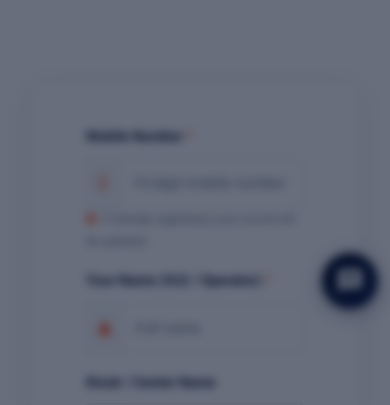
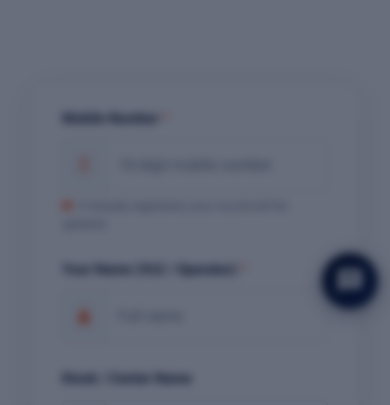
Before and after one commit to Punjabsaathi/Punjab-Saathi, a Laravel app: page /register-agent in a window 390 px wide. Shown: the part 2195-2600 px from the top of the page. Run offline with Laravel 12, Linux system fonts and the light colour scheme; data that the repository does not hold is empty; some libraries are stand-ins or nearby versions.

Commit message:
Add CSC locator nav link; fix cramped register-agent form and mobile search bar
- Header: add "Find CSC Center" link next to Track Application — the
  CSC directory had no entry point anywhere in the site nav.
- Register-agent form: increase field spacing (form-group margin,
  input-group icon width) and shrink the form card's mobile padding
  (40px -> 16px), which was squeezing every input on small screens.
- CSC directory: stack the pincode search input above a full-width
  search button on mobile instead of cramming them side by side.

```diff
--- a/resources/views/agents/agent-registration.blade.php
+++ b/resources/views/agents/agent-registration.blade.php
@@ -145,7 +145,16 @@
 @media (max-width: 767.98px) {
     .psk-reg-hero { padding: 100px 0 40px; }
     .psk-reg-hero__title { font-size: 1.6rem; }
+    .psk-reg-form-card { padding: 22px 16px 20px !important; }
 }
+
+/* ── Registration form: breathing room between fields ── */
+#agent-register-form .form-group { margin-bottom: 24px; }
+#agent-register-form label { margin-bottom: 8px; }
+#agent-register-form .input-group-text {
+    width: 44px; justify-content: center; padding: 0.375rem 0;
+}
+#agent-register-form small { display: block; margin-top: 6px; line-height: 1.5; }
 </style>
 @endpush
 
@@ -197,7 +206,7 @@
                 @endif
 
                 {{-- ── Form card ──────────────────────────────────── --}}
-                <div class="ftco-animate"
+                <div class="ftco-animate psk-reg-form-card"
                     style="background:#fff;border-radius:16px;padding:40px 40px 36px;
                            box-shadow:0 4px 32px rgba(0,0,0,0.08);border:1px solid #f0f0f0;">
 
--- a/resources/views/components/navbar.blade.php
+++ b/resources/views/components/navbar.blade.php
@@ -237,6 +237,9 @@
                 </ul>
 
                 <div class="d-flex align-items-center ml-lg-3">
+                    <a href="{{ route('csc.directory') }}" class="psk-track mr-3">
+                        <span class="fa fa-search mr-1"></span> Find CSC Center
+                    </a>
                     <a href="{{ url('/track-application') }}" class="psk-track mr-3">
                         <span class="fa fa-map-marker mr-1"></span> Track Application
                     </a>
--- a/resources/views/pages/csc-directory.blade.php
+++ b/resources/views/pages/csc-directory.blade.php
@@ -640,6 +640,8 @@
     .psk-csc-stats { padding: 18px 0; }
     .psk-csc-stats__item { min-width: 45%; margin-bottom: 14px; }
     .psk-csc-search { max-width: 100%; }
+    .psk-csc-search__form { flex-direction: column; }
+    .psk-csc-search__btn { width: 100%; }
     .psk-csc-card { flex-direction: column; align-items: stretch; }
     .psk-csc-card__icon { display: none; }
     .psk-csc-card__side { align-items: stretch; margin-top: 12px; padding-top: 12px; border-top: 1px solid #f0f0f0; }
```
